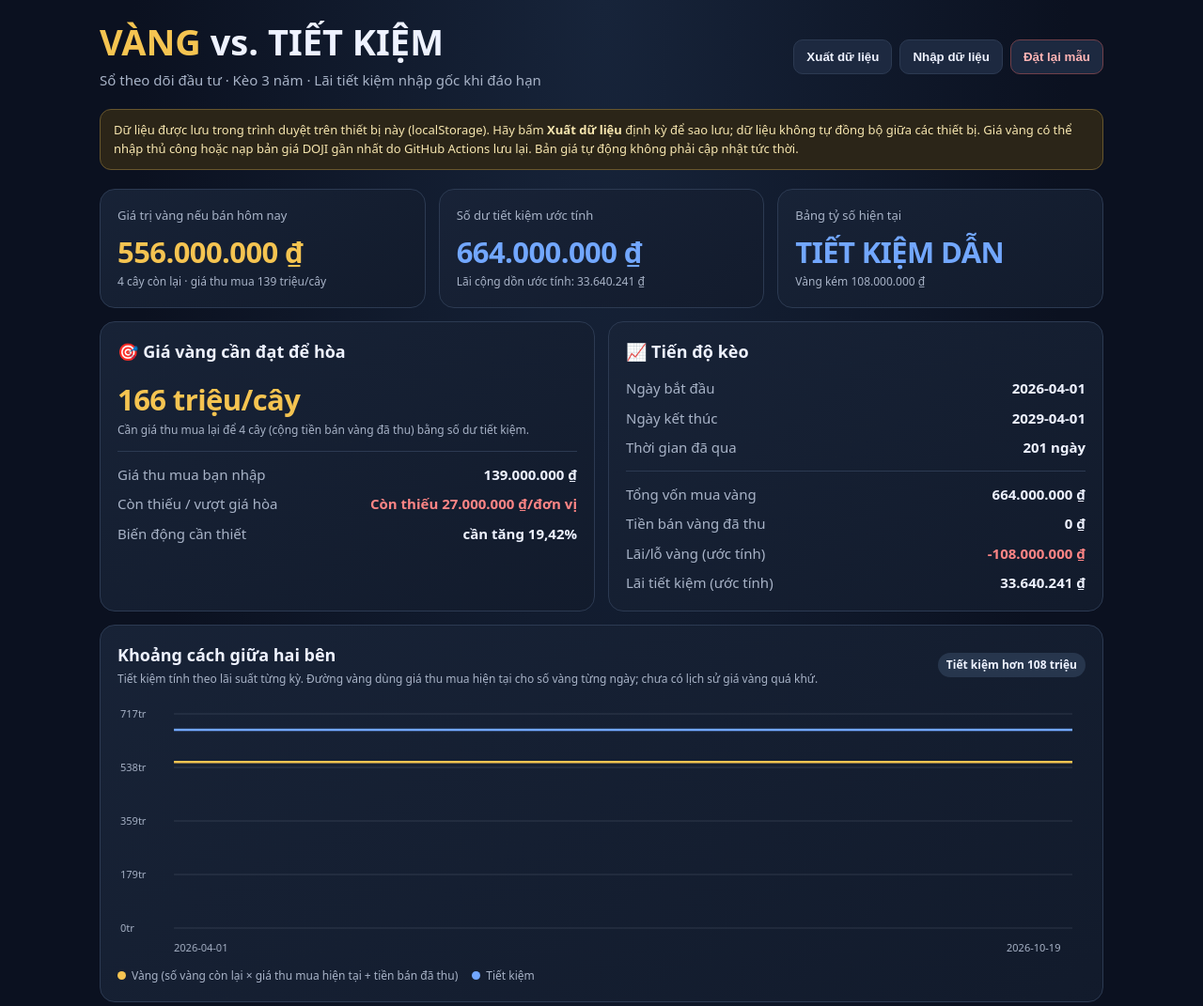
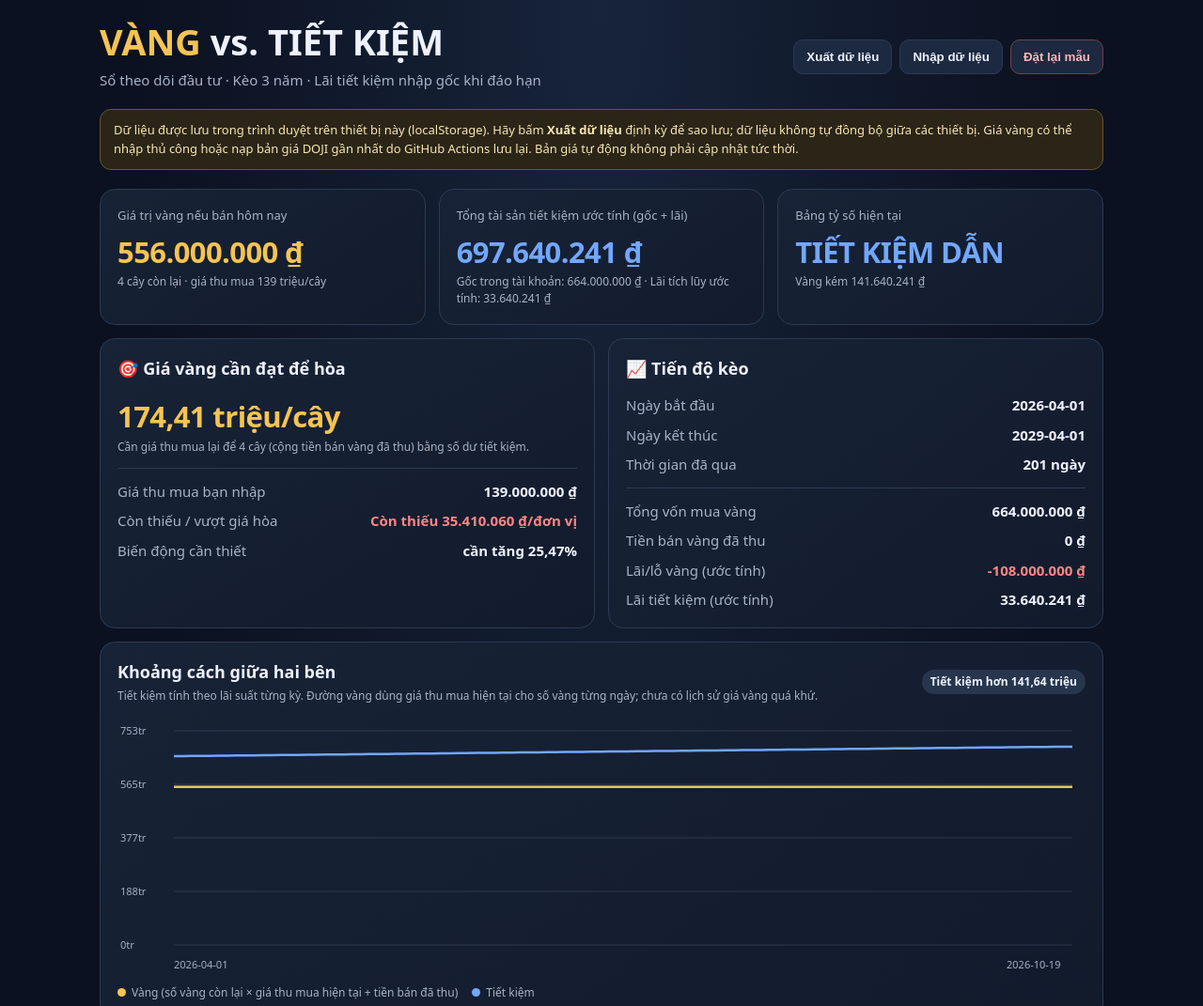
Before and after one commit to ra2redson/vang-vs-tiet-kiem, a plain HTML site: page index.html in a window 1280 px wide. Shown: the top 1071 px of the page at 94% size. Drawn offline with Linux system fonts and the light colour scheme.

Commit message:
Update index.html

```diff
--- a/index.html
+++ b/index.html
@@ -48,7 +48,7 @@ footer{margin-top:20px;color:var(--muted);font-size:12px}
       <div class="small" id="goldDetails">—</div>
     </div>
     <div class="card span-4">
-      <div class="metric-label">Số dư tiết kiệm ước tính</div>
+      <div class="metric-label">Tổng tài sản tiết kiệm ước tính (gốc + lãi)</div>
       <div class="metric blue" id="savingsValue">—</div>
       <div class="small" id="savingsDetails">—</div>
     </div>
@@ -242,12 +242,14 @@ footer{margin-top:20px;color:var(--muted);font-size:12px}
     const goldProfit=goldValue-bought;
     const savingsTx=state.savings.filter(t=>t.date<=asOf).slice().sort((a,b)=>a.date.localeCompare(b.date));
     const savings=calculateSavings(asOf);
-    const balance=savings.balance, interestTotal=savings.interestTotal;
+    const principalBalance=savings.balance, interestTotal=savings.interestTotal;
+    // Compare total wealth, including interest accrued but not yet paid by the bank.
+    const balance=principalBalance+savings.pendingInterest;
     const dayCount=savings.dayCount;
     const goldInitial = state.gold.filter(t=>t.date<=asOf && t.type==="buy").reduce((s,t)=>s+mil(t.qty*t.price+(Number(t.fee)||0)),0);
     const savingsNetDeposits=savingsTx.reduce((s,t)=>s+(t.type==="deposit"?mil(t.amount):-mil(t.amount)),0);
     const be=qty>0?(balance-saleCash)/qty:NaN;
-    return {asOf,qty,cost,bought,soldQty,saleCash,goldValue,goldProfit,balance,interestTotal,be,goldInitial,savingsNetDeposits,dayCount};
+    return {asOf,qty,cost,bought,soldQty,saleCash,goldValue,goldProfit,balance,principalBalance,interestTotal,be,goldInitial,savingsNetDeposits,dayCount};
   }
   function render(){
     syncSettings();
@@ -255,7 +257,7 @@ footer{margin-top:20px;color:var(--muted);font-size:12px}
     $("goldValue").textContent=money(c.goldValue);
     $("goldDetails").textContent=`${c.qty.toLocaleString("vi-VN",{maximumFractionDigits:4})} ${state.settings.goldUnit} còn lại · giá thu mua ${Number(state.settings.goldPrice).toLocaleString("vi-VN")} triệu/${state.settings.goldUnit}`;
     $("savingsValue").textContent=money(c.balance);
-    $("savingsDetails").textContent=`Lãi cộng dồn ước tính: ${money(c.interestTotal)}`;
+    $("savingsDetails").textContent=`Gốc trong tài khoản: ${money(c.principalBalance)} · Lãi tích lũy ước tính: ${money(c.interestTotal)}`;
     const gap=c.goldValue-c.balance;
     $("leaderValue").textContent=Math.abs(gap)<1?"ĐANG HÒA":gap>0?"VÀNG ĐANG DẪN":"TIẾT KIỆM DẪN";
     $("leaderValue").className="metric "+(Math.abs(gap)<1?"":gap>0?"gold":"blue");
@@ -294,8 +296,8 @@ footer{margin-top:20px;color:var(--muted);font-size:12px}
       const g=state.gold.filter(t=>t.date<=d).slice().sort((a,b)=>a.date.localeCompare(b.date));
       let q=0,cost=0,sale=0;
       g.forEach(t=>{if(t.type==="buy"){q+=+t.qty;cost+=mil(t.qty*t.price)+mil(t.fee)}else{let n=Math.min(q,+t.qty),avg=q?cost/q:0;q-=n;cost-=avg*n;sale+=mil(n*t.price)-mil(t.fee)}});
-      const bal=calculateSavings(d).balance;
-      return {date:d,gold:q*mil(state.settings.goldPrice)+sale,savings:bal};
+      const savingsAtDate=calculateSavings(d);
+      return {date:d,gold:q*mil(state.settings.goldPrice)+sale,savings:savingsAtDate.balance+savingsAtDate.pendingInterest};
     });
     const max=Math.max(1,...data.map(d=>Math.max(d.gold,d.savings)))*1.08;
     ctx.font="11px system-ui";ctx.lineWidth=1;ctx.strokeStyle="rgba(168,179,199,.18)";ctx.fillStyle="#a8b3c7";
```
